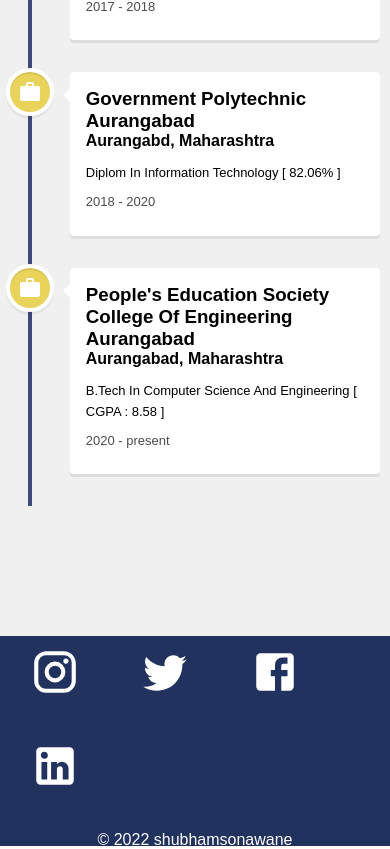
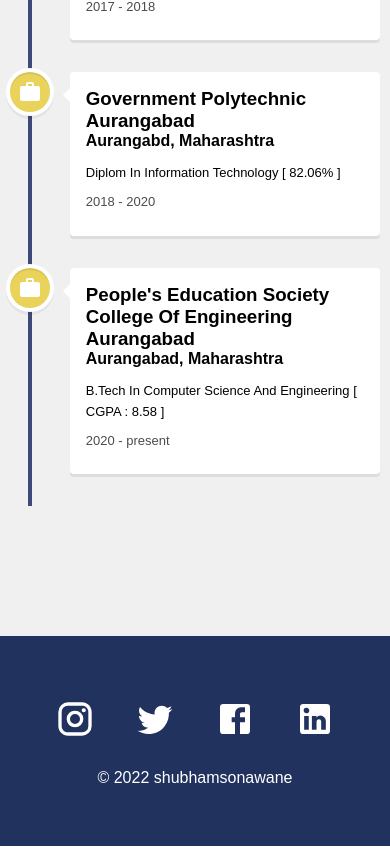
Before and after one commit to Sonawane-Shubham/react-personal-portfolio, a React (Create React App) app: page /experience in a window 390 px wide. Shown: the part 407-1256 px from the top of the page. Built offline with nearby package versions, Linux system fonts and the light colour scheme.

Commit message:
footer svg icon fix

```diff
--- a/src/styles/Footer.css
+++ b/src/styles/Footer.css
@@ -23,6 +23,12 @@
 
 @media only screen and (max-width: 600px) {
   .footer svg {
-    font-size: 50px;
+    font-size: 45px;
   }
 }
+@media only screen and (max-width: 440px) {
+  .footer svg {
+    font-size: 40px;
+    margin: 10px;
+  }
+}
```
Also changed, not shown: src/components/Navbar.jsx (+10 -5 lines).
